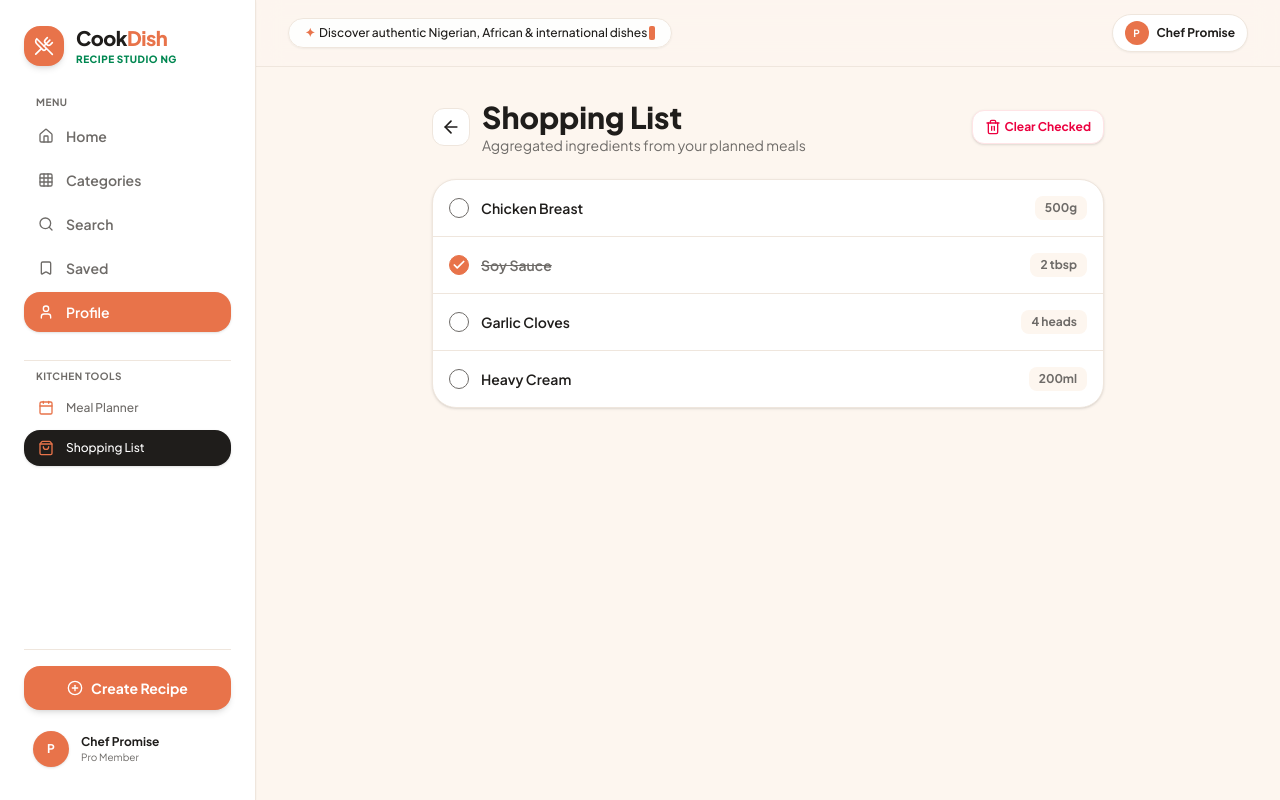
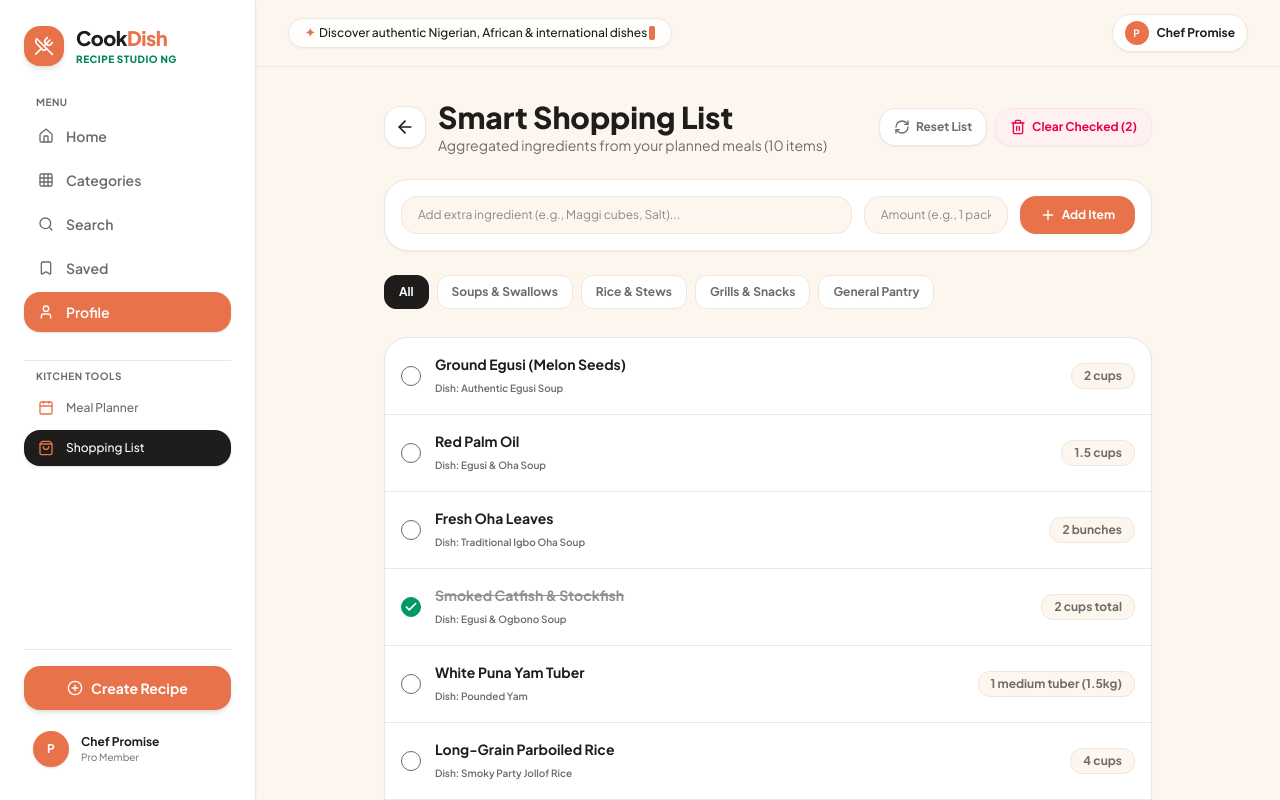
Before and after one commit to nduchecp/cookdish, a Next.js app: page /profile/shopping-list in a window 1280 px wide. Shown: the top 800 px of the page. Built offline with nearby package versions, Linux system fonts and the light colour scheme.

Commit message:
feat: populate Smart Shopping List with authentic recipe ingredients and category filters

```diff
--- a/app/(tabs)/profile/shopping-list/page.tsx
+++ b/app/(tabs)/profile/shopping-list/page.tsx
@@ -2,17 +2,107 @@
 
 import { useState } from "react";
 import Link from "next/link";
-import { ArrowLeft, ShoppingBag, Check, Trash2 } from "lucide-react";
+import { ArrowLeft, ShoppingBag, Check, Trash2, Plus, RefreshCw, Utensils, CheckCircle2 } from "lucide-react";
+import { NIGERIAN_LOCAL_DISHES } from "@/lib/api/recipes";
 
-const INITIAL_ITEMS = [
-  { id: "1", name: "Chicken Breast", amount: "500g", checked: false },
-  { id: "2", name: "Soy Sauce", amount: "2 tbsp", checked: true },
-  { id: "3", name: "Garlic Cloves", amount: "4 heads", checked: false },
-  { id: "4", name: "Heavy Cream", amount: "200ml", checked: false },
+interface ShoppingItem {
+  id: string;
+  name: string;
+  amount: string;
+  recipeName?: string;
+  category: "Soups & Swallows" | "Rice & Stews" | "Grills & Snacks" | "General Pantry";
+  checked: boolean;
+}
+
+// Real ingredients aggregated from authentic dishes (Egusi, Jollof, Oha, Suya, Pounded Yam)
+const REAL_NIGERIAN_INGREDIENTS: ShoppingItem[] = [
+  {
+    id: "ing-1",
+    name: "Ground Egusi (Melon Seeds)",
+    amount: "2 cups",
+    recipeName: "Authentic Egusi Soup",
+    category: "Soups & Swallows",
+    checked: false,
+  },
+  {
+    id: "ing-2",
+    name: "Red Palm Oil",
+    amount: "1.5 cups",
+    recipeName: "Egusi & Oha Soup",
+    category: "Soups & Swallows",
+    checked: false,
+  },
+  {
+    id: "ing-3",
+    name: "Fresh Oha Leaves",
+    amount: "2 bunches",
+    recipeName: "Traditional Igbo Oha Soup",
+    category: "Soups & Swallows",
+    checked: false,
+  },
+  {
+    id: "ing-4",
+    name: "Smoked Catfish & Stockfish",
+    amount: "2 cups total",
+    recipeName: "Egusi & Ogbono Soup",
+    category: "Soups & Swallows",
+    checked: true,
+  },
+  {
+    id: "ing-5",
+    name: "White Puna Yam Tuber",
+    amount: "1 medium tuber (1.5kg)",
+    recipeName: "Pounded Yam",
+    category: "Soups & Swallows",
+    checked: false,
+  },
+  {
+    id: "ing-6",
+    name: "Long-Grain Parboiled Rice",
+    amount: "4 cups",
+    recipeName: "Smoky Party Jollof Rice",
+    category: "Rice & Stews",
+    checked: false,
+  },
+  {
+    id: "ing-7",
+    name: "Tatashe (Red Bell Peppers) & Rodo",
+    amount: "8 tatashe, 5 habaneros",
+    recipeName: "Party Jollof & Asun",
+    category: "Rice & Stews",
+    checked: false,
+  },
+  {
+    id: "ing-8",
+    name: "Authentic Suya Yaji Spice Mix",
+    amount: "1/2 cup",
+    recipeName: "Spicy Beef Suya",
+    category: "Grills & Snacks",
+    checked: false,
+  },
+  {
+    id: "ing-9",
+    name: "Flank Steak / Beef Sirloin",
+    amount: "600g",
+    recipeName: "Spicy Beef Suya",
+    category: "Grills & Snacks",
+    checked: false,
+  },
+  {
+    id: "ing-10",
+    name: "Ground Crayfish & Seasoning Cubes",
+    amount: "1/2 cup crayfish, 6 cubes",
+    recipeName: "General Pantry",
+    category: "General Pantry",
+    checked: true,
+  },
 ];
 
 export default function ShoppingListPage() {
-  const [items, setItems] = useState(INITIAL_ITEMS);
+  const [items, setItems] = useState<ShoppingItem[]>(REAL_NIGERIAN_INGREDIENTS);
+  const [activeCategory, setActiveCategory] = useState<string>("All");
+  const [newItemName, setNewItemName] = useState("");
+  const [newItemAmount, setNewItemAmount] = useState("");
 
   const toggleCheck = (id: string) => {
     setItems((prev) =>
@@ -20,64 +110,169 @@ export default function ShoppingListPage() {
     );
   };
 
+  const handleAddItem = (e: React.FormEvent) => {
+    e.preventDefault();
+    if (!newItemName.trim()) return;
+
+    const newItem: ShoppingItem = {
+      id: `custom-${Date.now()}`,
+      name: newItemName.trim(),
+      amount: newItemAmount.trim() || "1 pack",
+      category: "General Pantry",
+      checked: false,
+    };
+
+    setItems((prev) => [newItem, ...prev]);
+    setNewItemName("");
+    setNewItemAmount("");
+  };
+
   const clearChecked = () => {
     setItems((prev) => prev.filter((item) => !item.checked));
   };
 
+  const resetDefaultList = () => {
+    setItems(REAL_NIGERIAN_INGREDIENTS);
+  };
+
+  const categories = ["All", "Soups & Swallows", "Rice & Stews", "Grills & Snacks", "General Pantry"];
+
+  const filteredItems = activeCategory === "All"
+    ? items
+    : items.filter((i) => i.category === activeCategory);
+
+  const completedCount = items.filter((i) => i.checked).length;
+
   return (
-    <div className="space-y-6 max-w-2xl mx-auto">
-      <div className="flex justify-between items-center">
+    <div className="space-y-6 max-w-3xl mx-auto pb-12">
+      {/* Top Navigation & Header */}
+      <div className="flex flex-col sm:flex-row justify-between items-start sm:items-center gap-4">
         <div className="flex items-center gap-3">
           <Link
             href="/profile"
-            className="p-2 rounded-xl bg-white border border-[#EFE6DD] text-[#1F1D1B] hover:border-[#E8734A] transition-colors"
+            className="p-2.5 rounded-2xl bg-white border border-[#EFE6DD] text-[#1F1D1B] hover:border-[#E8734A] transition-colors shadow-xs"
           >
             <ArrowLeft className="w-5 h-5" />
           </Link>
           <div>
-            <h1 className="text-3xl font-extrabold text-[#1F1D1B]">Shopping List</h1>
-            <p className="text-[#6E6B68] text-sm">Aggregated ingredients from your planned meals</p>
+            <h1 className="text-2xl sm:text-3xl font-extrabold text-[#1F1D1B]">Smart Shopping List</h1>
+            <p className="text-[#6E6B68] text-xs sm:text-sm">
+              Aggregated ingredients from your planned meals ({items.length} items)
+            </p>
           </div>
         </div>
+
+        <div className="flex gap-2">
           <button
+            type="button"
+            onClick={resetDefaultList}
+            className="text-[#6E6B68] hover:text-[#E8734A] text-xs font-bold flex items-center gap-1.5 bg-white border border-[#EFE6DD] px-3.5 py-2.5 rounded-2xl shadow-xs transition-colors cursor-pointer"
+            title="Reset default recipe list"
+          >
+            <RefreshCw className="w-4 h-4" />
+            <span>Reset List</span>
+          </button>
+          {completedCount > 0 && (
+            <button
+              type="button"
               onClick={clearChecked}
-          className="text-rose-600 hover:text-rose-700 text-xs font-bold flex items-center gap-1 bg-white border border-rose-100 px-3 py-2 rounded-xl shadow-sm"
+              className="text-rose-600 hover:text-rose-700 text-xs font-bold flex items-center gap-1.5 bg-rose-50 border border-rose-100 px-3.5 py-2.5 rounded-2xl shadow-xs transition-colors cursor-pointer"
             >
               <Trash2 className="w-4 h-4" />
-          <span>Clear Checked</span>
+              <span>Clear Checked ({completedCount})</span>
             </button>
+          )}
+        </div>
       </div>
 
-      <div className="bg-white rounded-3xl border border-[#EFE6DD] divide-y divide-[#EFE6DD] shadow-sm overflow-hidden">
-        {items.map((item) => (
+      {/* Quick Add Custom Ingredient Form */}
+      <form onSubmit={handleAddItem} className="bg-white rounded-3xl p-4 border border-[#EFE6DD] shadow-xs flex flex-col sm:flex-row gap-3">
+        <input
+          type="text"
+          placeholder="Add extra ingredient (e.g., Maggi cubes, Salt)..."
+          value={newItemName}
+          onChange={(e) => setNewItemName(e.target.value)}
+          className="flex-1 bg-[#FDF6EF] border border-[#EFE6DD] rounded-2xl px-4 py-2.5 text-xs text-[#1F1D1B] focus:outline-none focus:border-[#E8734A]"
+        />
+        <input
+          type="text"
+          placeholder="Amount (e.g., 1 pack)"
+          value={newItemAmount}
+          onChange={(e) => setNewItemAmount(e.target.value)}
+          className="w-full sm:w-36 bg-[#FDF6EF] border border-[#EFE6DD] rounded-2xl px-4 py-2.5 text-xs text-[#1F1D1B] focus:outline-none focus:border-[#E8734A]"
+        />
+        <button
+          type="submit"
+          className="bg-[#E8734A] text-white px-5 py-2.5 rounded-2xl text-xs font-bold hover:bg-[#D66239] transition-all flex items-center justify-center gap-1.5 shadow-xs cursor-pointer active:scale-95"
+        >
+          <Plus className="w-4 h-4" />
+          <span>Add Item</span>
+        </button>
+      </form>
+
+      {/* Category Filter Chips */}
+      <div className="flex gap-2 overflow-x-auto pb-1 scrollbar-none">
+        {categories.map((cat) => (
+          <button
+            key={cat}
+            type="button"
+            onClick={() => setActiveCategory(cat)}
+            className={`px-3.5 py-2 rounded-xl text-xs font-bold transition-all border whitespace-nowrap cursor-pointer ${
+              activeCategory === cat
+                ? "bg-[#1F1D1B] text-white border-[#1F1D1B]"
+                : "bg-white text-[#6E6B68] border-[#EFE6DD] hover:border-[#E8734A]"
+            }`}
+          >
+            {cat}
+          </button>
+        ))}
+      </div>
+
+      {/* Ingredients List */}
+      <div className="bg-white rounded-3xl border border-[#EFE6DD] divide-y divide-[#EFE6DD] shadow-xs overflow-hidden">
+        {filteredItems.length > 0 ? (
+          filteredItems.map((item) => (
             <label
               key={item.id}
               onClick={() => toggleCheck(item.id)}
-            className="flex items-center justify-between p-4 cursor-pointer hover:bg-[#FDF6EF] transition-colors"
+              className="flex items-center justify-between p-4 cursor-pointer hover:bg-[#FDF6EF] transition-colors select-none"
             >
-            <div className="flex items-center gap-3">
+              <div className="flex items-center gap-3.5">
                 <div
                   className={`w-5 h-5 rounded-full border flex items-center justify-center transition-colors ${
                     item.checked
-                    ? "bg-[#E8734A] border-[#E8734A] text-white"
+                      ? "bg-emerald-600 border-emerald-600 text-white"
                       : "border-[#6E6B68] bg-white"
                   }`}
                 >
                   {item.checked && <Check className="w-3.5 h-3.5 stroke-[3px]" />}
                 </div>
+                <div>
                   <span
-                className={`font-semibold text-sm ${
-                  item.checked ? "line-through text-[#6E6B68]" : "text-[#1F1D1B]"
+                    className={`font-bold text-sm block ${
+                      item.checked ? "line-through text-[#6E6B68] opacity-75" : "text-[#1F1D1B]"
                     }`}
                   >
                     {item.name}
                   </span>
+                  {item.recipeName && (
+                    <span className="text-[10px] text-[#6E6B68] font-semibold">
+                      Dish: {item.recipeName}
+                    </span>
+                  )}
                 </div>
-            <span className="text-xs font-bold text-[#6E6B68] bg-[#FDF6EF] px-2.5 py-1 rounded-lg">
+              </div>
+              <span className="text-xs font-bold text-[#6E6B68] bg-[#FDF6EF] border border-[#EFE6DD] px-3 py-1 rounded-xl">
                 {item.amount}
               </span>
             </label>
-        ))}
+          ))
+        ) : (
+          <div className="p-8 text-center text-[#6E6B68] text-xs font-medium space-y-2">
+            <ShoppingBag className="w-8 h-8 text-[#E8734A] mx-auto opacity-40" />
+            <p>No ingredients found in this category.</p>
+          </div>
+        )}
       </div>
     </div>
   );
```
Lines whose indentation alone changed are shown as unchanged.
